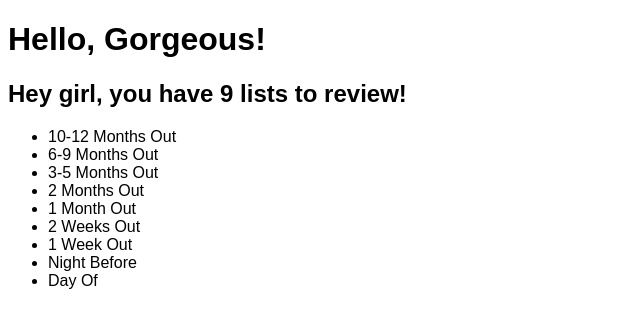
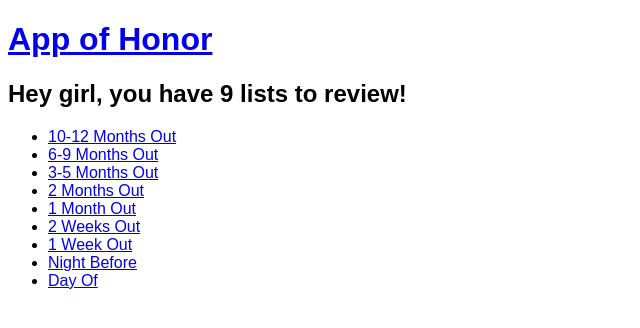
Before and after one commit to Dibbledl01/AppOfHonor, a website: page public/index.html in a window 1280 px wide. Shown: the whole page, without its empty margins (0-640 px from the left). Drawn offline with nearby package versions, Linux system fonts and the light colour scheme; some packages are replaced by stand-ins of ours.

Commit message:
added link functionality to every available list

```diff
--- a/public/html/months-index.html
+++ b/public/html/months-index.html
@@ -2,6 +2,6 @@
 
 <ul>
   <li data-ng-repeat="month in mIndexVM.months">
-    {{month.name}}
+    <a data-ui-sref="monthsShow(month)">{{month.name}}</a>
   </li>
 </ul>
--- a/public/index.html
+++ b/public/index.html
@@ -9,7 +9,7 @@
     <base href="/">
   </head>
   <body data-ng-app="appOfHonor">
-    <h1>Hello, Gorgeous!</h1>
+    <h1><a data-ui-sref="monthsIndex">App of Honor</a></h1>
     <div data-ui-view></div>
 
 
```
Also changed, not shown: public/html/months-show.html (+1 -1 lines).
